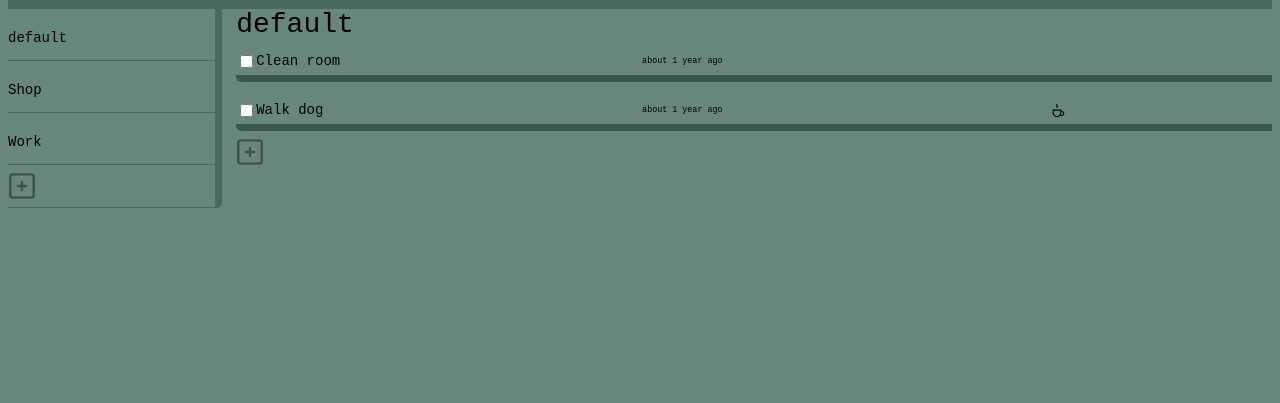
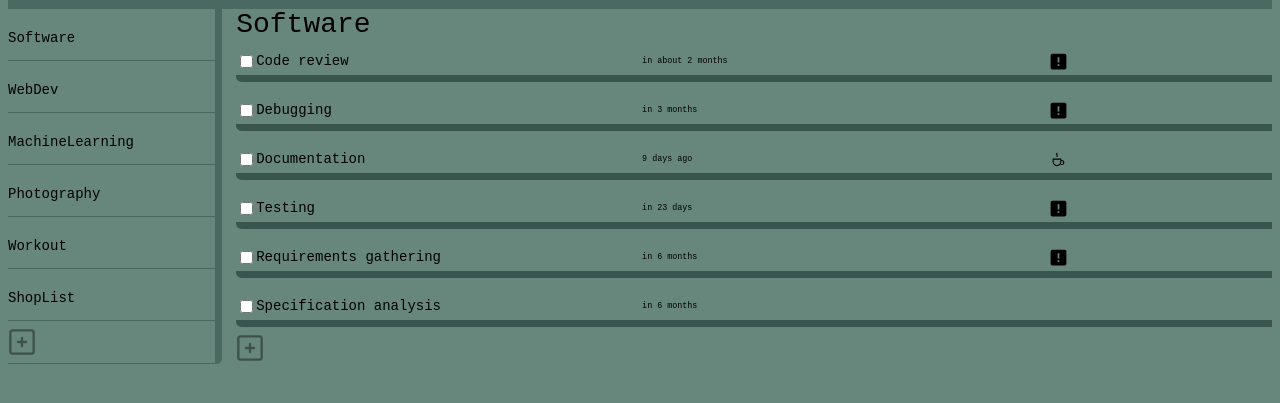
Before and after one commit to NicolaNDP/doit-app, a website built with webpack: page src/index.html in a window 1280 px wide. Shown: the part 55-458 px from the top of the page. Built offline with nearby package versions, Linux system fonts and the light colour scheme; files whose address does not match are found by name.

Commit message:
02 init data demo, alerts

```diff
--- a/src/index.js
+++ b/src/index.js
@@ -4,25 +4,57 @@ import "./style.css"
 import "./animations.css"
 
 const demoInit = () => {
-    Storage.addProject('default')
-    Storage.addProject('Shop')
-    Storage.addProject('Work')
+    Storage.addProject('Software')
+    Storage.addProject('WebDev')
+    Storage.addProject('MachineLearning')
+    Storage.addProject('Photography')
+    Storage.addProject('Workout')
+    Storage.addProject('ShopList')
 
-    Storage.addTask('default', 'Clean room', 'Organize clothes and furniture.', '2023-03-12', '1')
-    Storage.addTask('Shop', 'Buy groceries', 'Get bread, milk, eggs, and vegetables.', '2023-03-15', '2')
-    Storage.addTask('default', 'Walk dog', 'Take Charlie to the park for exercise.', '2023-03-17', '0')
-    Storage.addTask('Work', 'Study math', 'Review chapter 5 on linear equations.', '2023-03-20', '1')
-    Storage.addTask('Work', 'Email team', 'Send weekly report and schedule meeting.', '2023-03-22', '2')
+    Storage.addTask('Software', 'Code review', 'Review colleagues PR.', '2024-05-15', '2');
+    Storage.addTask('Software', 'Debugging', 'Identify and fix bugs.', '2024-06-16', '2');
+    Storage.addTask('Software', 'Documentation', 'Update wiki articles.', '2024-03-17', '0');
+    Storage.addTask('Software', 'Testing', 'Run automated tests.', '2024-04-18', '2');
+    Storage.addTask('Software', 'Requirements gathering', 'Meeting with stakeholders.', '2024-09-19', '2');
+    Storage.addTask('Software', 'Specification analysis', 'Revise functional requirements.', '2024-09-20', '1');
+    Storage.addTask('WebDev', 'HTML/CSS cleanup', 'Format markup.', '2024-04-15', '0');
+    Storage.addTask('WebDev', 'JS refactoring', 'Modernize legacy code.', '2024-04-16', '2');
+    Storage.addTask('WebDev', 'API integration', 'Connect to payment gateway.', '2024-05-18', '2');
+    Storage.addTask('WebDev', 'UX improvement', 'Redesign navigation menu.', '2024-06-19', '1');
+    Storage.addTask('WebDev', 'Performance tuning', 'Optimize image assets.', '2024-04-20', '2');
+    Storage.addTask('MachineLearning', 'Feature engineering', 'Extract meaningful features.', '2024-07-15', '0');
+    Storage.addTask('MachineLearning', 'Model training', 'Execute hyperparameter optimization.', '2024-07-16', '0');
+    Storage.addTask('MachineLearning', 'Evaluation metrics', 'Calculate precision, recall, and accuracy.', '2024-12-17', '1');
+    Storage.addTask('MachineLearning', 'Model selection', 'Choose the most promising algorithm.', '2024-05-18', '2');
+    Storage.addTask('MachineLearning', 'Deployment', 'Push trained model to production.', '2024-05-19', '2');
+    Storage.addTask('MachineLearning', 'Monitoring', 'Track model predictions.', '2024-09-20', '1');
+    Storage.addTask('Photography', 'Landscape shooting', 'Visit national park.', '2024-05-12', '1');
+    Storage.addTask('Photography', 'Macro photography', 'Flower garden visit.', '2024-09-05', '0');
+    Storage.addTask('Photography', 'Star trail capturing', 'Clear night sky observatory.', '2024-11-19', '1');
+    Storage.addTask('Photography', 'Bird watching', 'National wildlife refuge.', '2024-02-22', '1');
+    Storage.addTask('Photography', 'Autumn Colors', 'Visit forests to shoot fall foliage.', '2024-10-10', '1');
+    Storage.addTask('Workout', 'High-intensity cardio', 'Run a half marathon.', '2024-06-09', '2');
+    Storage.addTask('Workout', 'Crossfit WOD', 'Fran, Helen, or Grace.', '2024-10-27', '1');
+    Storage.addTask('Workout', 'Outdoor calisthenics', 'Monkey bars and parallel bars.', '2024-01-04', '1');
+    Storage.addTask('Workout', 'Stationary bike spinning', 'Indoor cycling.', '2024-04-01', '0');
+    Storage.addTask('Workout', 'Muay Thai Camp', 'Intensive martial arts training.', '2024-02-15', '1');
+    Storage.addTask('ShopList', 'Watermelon', 'Summer season fruit.', '2024-06-17', '1');
+    Storage.addTask('ShopList', 'Turkey', 'Thanksgiving dinner ingredient.', '2024-11-15', '1');
+    Storage.addTask('ShopList', 'BBQ grill supplies', 'Charcoal, lighter fluid, meat thermometer.', '2024-07-04', '1');
+    Storage.addTask('ShopList', 'Christmas tree', 'Real vs artificial debate.', '2024-12-01', '1');
+    Storage.addTask('ShopList', 'Valentine’s day box', 'Heart shaped assortment.', '2024-02-09', '1');
+    Storage.addTask('ShopList', 'Backpack', 'Camping trip necessity.', '2024-05-20', '2');
+    Storage.addTask('ShopList', 'Skis', 'Hit the winter sports scene.', '2024-12-20', '0');
+
 
     Listeners.setCurrentProject(Storage.getList()._getProjects()[0].getTitle())
 
     Listeners.loadPage()
-    //Storage.deleteProject('Shop')
-    //Storage.deleteTask('Work','Email team')
+
 }
 
 const initReset = () => localStorage.clear()
-const isData = localStorage.getItem('doit_todo_app_folder')
+const isData = localStorage.getItem('doitapp_local_data')
 
 const initApp = () => {
     if(!isData){
--- a/src/modules/Listeners.js
+++ b/src/modules/Listeners.js
@@ -159,10 +159,14 @@ export default class Listeners {
                 Listeners.addAnimationHighlight()
 
                 dialogEditTaskSubmitBtn.addEventListener('click', () => {
+                    if(dialogEditTaskNewTitle.value) {
                         Storage.addTask(dialogEditTaskProjSelect.value, dialogEditTaskNewTitle.value, dialogEditTaskNewDescription.value, dialogEditTaskNewDueDate.value, dialogAddTaskPriority.value)
                         Storage.deleteTask(taskProjectParent, taskId)
                         dialogEditTask.close()
                         Listeners.loadPage()
+                    }else{
+                        alert('Please, compile the form.')
+                    }
                 })
                 dialogEditTaskCloseBtn.addEventListener('click', () => {
                     dialogEditTask.close()
@@ -192,11 +196,15 @@ export default class Listeners {
                     if(dialogEditProjNewTitle.value.includes(' ')){
                         alert('Space is not allowed here. \nPlease, choose a different name or use\'_\'.')
                     }else{
+                        if(dialogEditProjNewTitle.value){
                             Storage.editProject(projTitle, dialogEditProjNewTitle.value)
                             if(projTitle === Listeners.currentProject) Listeners.setCurrentProject(dialogEditProjNewTitle.value)
                             console.log(Storage.getList())
                             dialogEditProj.close()
                             Listeners.loadPage()
+                        }else{
+                            alert('Please, compile the form.')
+                        }
                     }
                 })
                 dialogEditProjCloseBtn.addEventListener('click', () => {
@@ -271,10 +279,14 @@ export default class Listeners {
             Listeners.addAnimationHighlight()
 
             dialogAddTaskSubmitBtn.addEventListener('click', () => {
+                if (dialogAddTaskTitle.value){
                     Storage.addTask(dialogAddTaskProjSelect.value, dialogAddTaskTitle.value, dialogAddTaskDescription.value, dialogAddTaskDueDate.value, dialogAddTaskPriority.value)
                     dialogAddTask.close()
                     Listeners.loadPage()
                     console.log('pushed submit add task! ' + dialogAddTaskTitle.value)
+                }else{
+                    alert('Please, compile the form.')
+                }
             })
             dialogAddTaskCloseBtn.addEventListener('click', () => {
                 dialogAddTask.close()
@@ -302,10 +314,14 @@ export default class Listeners {
                 if(dialogAddProjTitle.value.includes(' ')){
                     alert('Space is not allowed here. \nPlease, choose a different name or use\'_\'.');
                 }else{
+                    if(dialogAddProjTitle.value){
                         Storage.addProject(dialogAddProjTitle.value)
                         dialogAddProj.close()
                         Listeners.loadPage()
                         console.log('pushed addProj ' + dialogAddProjTitle.value)
+                    }else{
+                        alert('Please, compile the form.')
+                    }
                 }
             })
             dialogAddProjCloseBtn.addEventListener('click', () => {
--- a/src/modules/Storage.js
+++ b/src/modules/Storage.js
@@ -7,7 +7,7 @@ export default class Storage {
     static getList() {
         const dataList = Object.assign(
             new Container(),
-            JSON.parse(localStorage.getItem('doit_todo_app_folder'))
+            JSON.parse(localStorage.getItem('doitapp_local_data'))
         )
         dataList._setProjects(
             dataList._getProjects()
@@ -26,8 +26,7 @@ export default class Storage {
     };
 
     static saveList(data) {
-        localStorage.setItem('doit_todo_app_folder', JSON.stringify(data));
-        console.log('data saved to l store! ' + JSON.stringify(data))
+        localStorage.setItem('doitapp_local_data', JSON.stringify(data));
     }
 
     static getTaskParent(taskId) {
--- a/src/style.css
+++ b/src/style.css
@@ -79,14 +79,14 @@ body {
 .proj-rightsubdiv > .proj-editbtn {
   height: 1.5rem;
   width: 1.5rem;
-  margin-left: 0.5rem;
+  margin-left: 0.2rem;
   opacity: 0.4;
 }
 
 .proj-rightsubdiv > .proj-deletebtn {
   height: 1.5rem;
   width: 1.5rem;
-  margin-left: 0.5rem;
+  margin-left: 0.2rem;
   opacity: 0.4;
 }
 #proj-addbtn {
@@ -162,10 +162,11 @@ height: 100%;
 
 /* ===== DIALOGS =====  */
 
-#modal-addproj-dialog, #modal-addtask-dialog, #modal-card-dialog {
+#modal-addproj-dialog, #modal-addtask-dialog, #modal-card-dialog, #modal-delete-dialog {
   display: flex;
   flex-direction: column;
   justify-content: space-between;
+  text-align: center;
   padding: 1rem;
   border: none;
   background-color: var(--bgColor1);
@@ -191,6 +192,10 @@ height: 100%;
   display: flex;
   flex-direction: row;
   justify-content: space-between;
+}
+
+#modal-card-h3 {
+  margin-left: 1rem;
 }
 
 /* ===== DIALOG PROJECT =====  */
@@ -326,117 +331,3 @@ justify-content: center;
   height: 2rem;
 
 }
-
-
-/*
-body {
-font-family: Arial, sans-serif;
-background-color: #f4f4f4;
-margin: 0;
-padding: 0;
-display: flex;
-flex-direction: row;
-}
-
-#panel {
-background-color: #fff;
-border-radius: 5px;
-box-shadow: 0 0 5px rgba(0, 0, 0, 0.1);
-padding: 20px;
-margin-right: 20px;
-display: flex;
-flex-direction: column;
-}
-
-#content {
-flex: 1;
-padding: 20px;
-}
-
-.proj-div,
-.task-div {
-display: flex;
-align-items: center;
-margin-bottom: 10px;
-}
-
-.task-checkbox {
-margin-right: 10px;
-}
-
-.proj-editbtn,
-.proj-deletebtn,
-.task-editbtn,
-.task-deletebtn {
-margin-left: 10px;
-}
-
-.dialog {
-background-color: #fff;
-border-radius: 5px;
-box-shadow: 0 0 10px rgba(0, 0, 0, 0.2);
-padding: 20px;
-position: fixed;
-top: 50%;
-left: 50%;
-transform: translate(-50%, -50%);
-z-index: 9999;
-display: none;
-width: 300px;
-}
-
-.modal-header {
-display: flex;
-justify-content: space-between;
-align-items: center;
-margin-bottom: 10px;
-}
-
-.modal-title {
-font-size: 20px;
-color: #333;
-}
-
-.modal-close {
-background-color: #ddd;
-color: #333;
-border: none;
-padding: 5px 10px;
-border-radius: 3px;
-cursor: pointer;
-}
-
-.modal-close:hover {
-background-color: #ccc;
-}
-
-.modal-content {
-margin-bottom: 10px;
-}
-
-.modal-input {
-width: 100%;
-padding: 8px;
-margin-bottom: 10px;
-border: 1px solid #ccc;
-border-radius: 3px;
-}
-
-.modal-submit {
-background-color: #4CAF50;
-color: white;
-border: none;
-padding: 10px 20px;
-text-align: center;
-text-decoration: none;
-display: inline-block;
-font-size: 16px;
-border-radius: 5px;
-cursor: pointer;
-}
-
-.modal-submit:hover {
-background-color: #45a049;
-}
-
-}*/
```
Also changed, not shown: 1 other file. Lines whose indentation alone changed are shown as unchanged.
